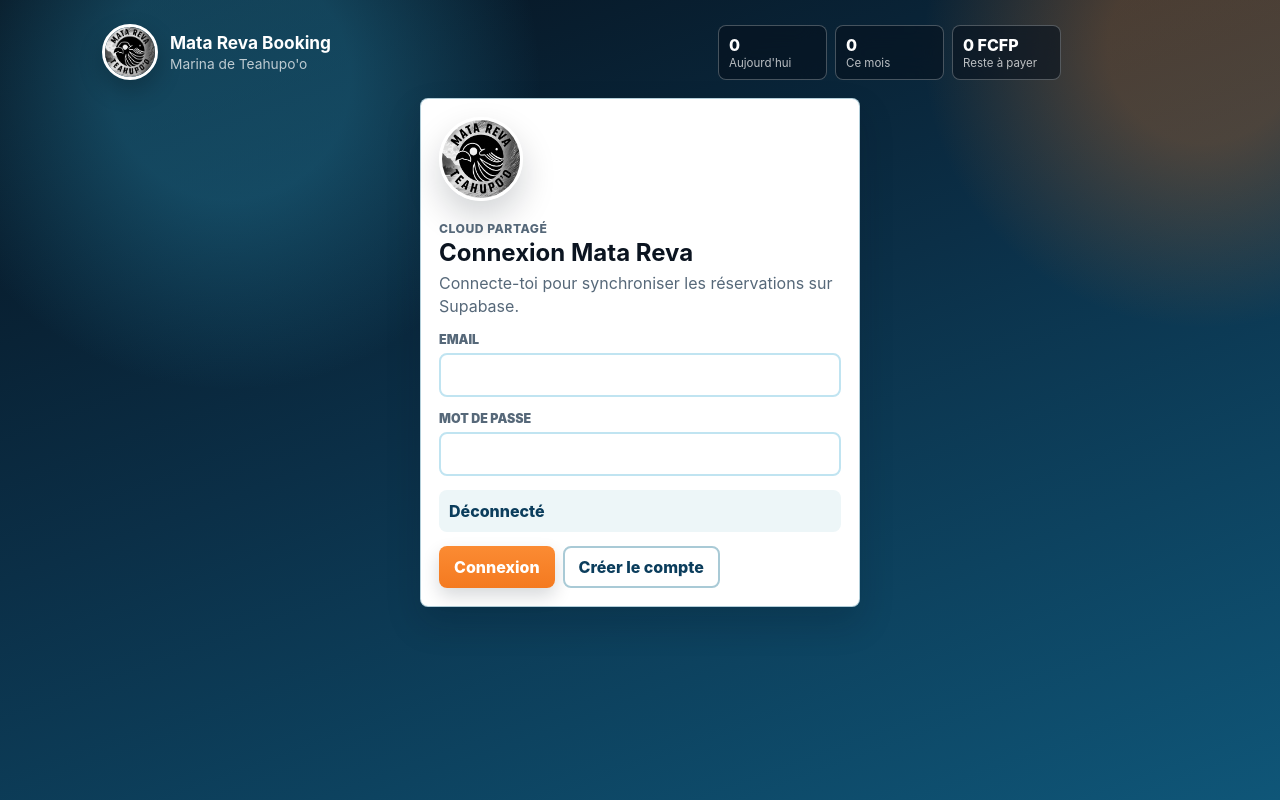
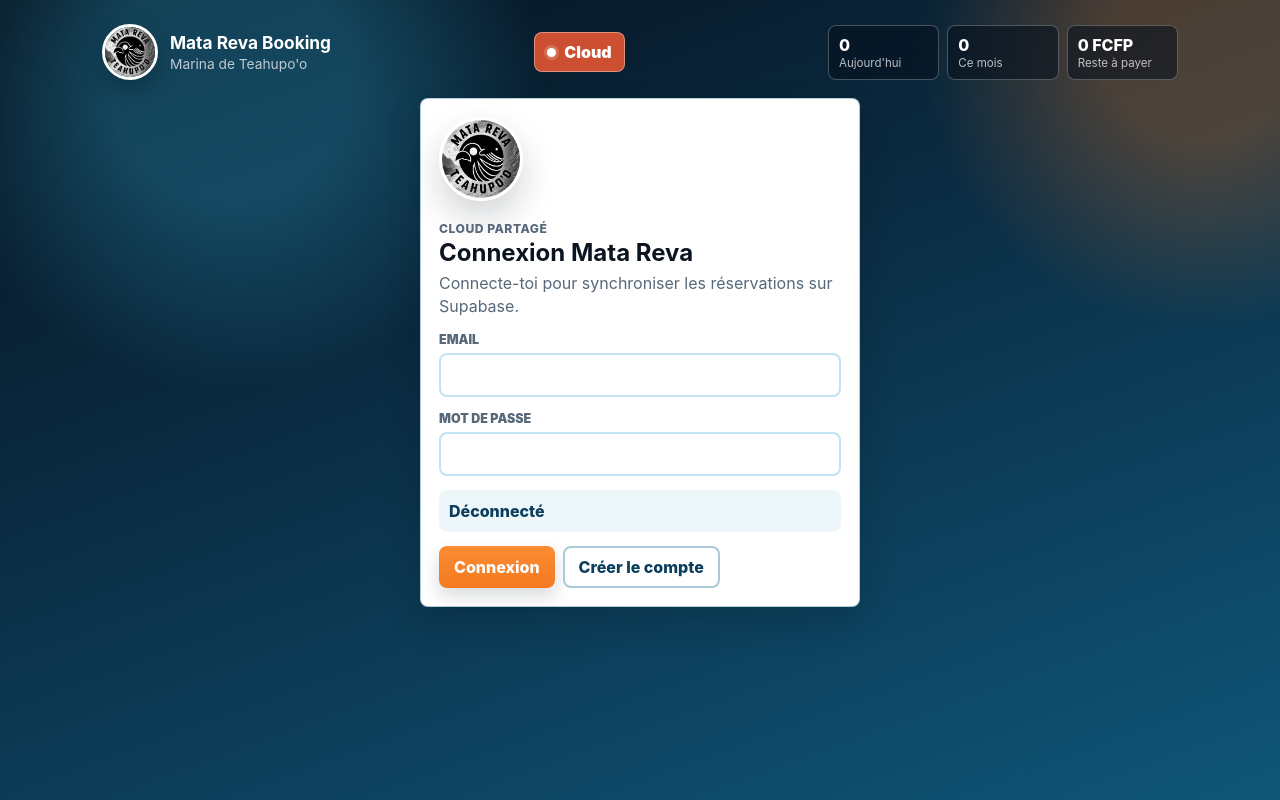
Before and after one commit to helenebacca-droid/Mata-reva-booking, a plain HTML site: page index.html in a window 1280 px wide. Drawn offline with nearby package versions, Linux system fonts and the light colour scheme.

Commit message:
Add files via upload

```diff
--- a/app.js
+++ b/app.js
@@ -562,6 +562,8 @@
     const total = calculateTotal(booking);
     return total === null || booking.status === "cancelled" ? sum : sum + Math.max(0, total - Number(booking.paid || 0));
   }, 0);
+  const cloudState = supabaseClient && state.currentUser ? "connected" : "disconnected";
+  const cloudLabel = cloudState === "connected" ? "Cloud connecté" : "Cloud déconnecté";
 
   return `
     <header class="topbar">
@@ -572,12 +574,14 @@
           <p class="brand-subtitle">${COMPANY.departure}</p>
         </div>
       </div>
-      ${state.currentUser ? `<button class="cloud-status" data-signout>Cloud</button>` : ""}
+      <button class="cloud-status ${cloudState}" data-cloud-toggle title="${cloudLabel}">
+        <span class="cloud-dot"></span>
+        <span>Cloud</span>
+      </button>
       <div class="quick-stats" aria-label="Résumé">
         <div class="stat-pill"><span class="stat-value">${todayBookings.length}</span><span class="stat-label">Aujourd'hui</span></div>
         <div class="stat-pill"><span class="stat-value">${monthBookings.length}</span><span class="stat-label">Ce mois</span></div>
         <div class="stat-pill"><span class="stat-value">${formatMoney(due)}</span><span class="stat-label">Reste à payer</span></div>
-        ${state.currentUser ? `<button class="stat-pill signout-btn" data-signout><span class="stat-value">Cloud</span><span class="stat-label">Déconnexion</span></button>` : ""}
       </div>
     </header>
   `;
@@ -1175,12 +1179,25 @@
     });
   }
 
-  document.querySelector("[data-signout]")?.addEventListener("click", async () => {
-    if (!supabaseClient) return;
-    await supabaseClient.auth.signOut();
-    state.currentUser = null;
-    state.bookings = loadBookings();
-    state.syncStatus = "Déconnecté";
+  document.querySelector("[data-cloud-toggle]")?.addEventListener("click", async () => {
+    if (!supabaseClient) {
+      state.syncStatus = "Cloud non configuré";
+      render();
+      return;
+    }
+
+    if (state.currentUser) {
+      if (!confirm("Se déconnecter du cloud ?")) return;
+      await supabaseClient.auth.signOut();
+      state.currentUser = null;
+      state.bookings = loadBookings();
+      state.syncStatus = "Déconnecté";
+      render();
+      return;
+    }
+
+    state.authLoading = false;
+    state.syncStatus = "Connecte-toi pour activer le cloud";
     render();
   });
 
--- a/styles.css
+++ b/styles.css
@@ -118,9 +118,9 @@
 
 .quick-stats {
   display: none;
-  grid-template-columns: repeat(4, minmax(0, 1fr));
+  grid-template-columns: repeat(3, minmax(0, 1fr));
   gap: 8px;
-  min-width: 460px;
+  min-width: 350px;
 }
 
 .stat-pill {
@@ -137,12 +137,32 @@
 
 .cloud-status {
   min-height: 40px;
-  border: 1px solid rgba(255, 255, 255, 0.34);
+  display: inline-flex;
+  align-items: center;
+  justify-content: center;
+  gap: 8px;
+  border: 1px solid rgba(255, 255, 255, 0.38);
   border-radius: 8px;
   padding: 0 12px;
-  background: rgba(6, 17, 29, 0.58);
   color: #ffffff;
   font-weight: 900;
+  white-space: nowrap;
+}
+
+.cloud-status.connected {
+  background: rgba(20, 116, 93, 0.92);
+}
+
+.cloud-status.disconnected {
+  background: rgba(217, 83, 50, 0.95);
+}
+
+.cloud-dot {
+  width: 9px;
+  height: 9px;
+  border-radius: 999px;
+  background: currentColor;
+  box-shadow: 0 0 0 3px rgba(255, 255, 255, 0.18);
 }
 
 .stat-value {
--- a/sw.js
+++ b/sw.js
@@ -1,4 +1,4 @@
-const CACHE_NAME = "mata-reva-booking-v19";
+const CACHE_NAME = "mata-reva-booking-v20";
 const ASSETS = [
   "./",
   "./index.html",
```
